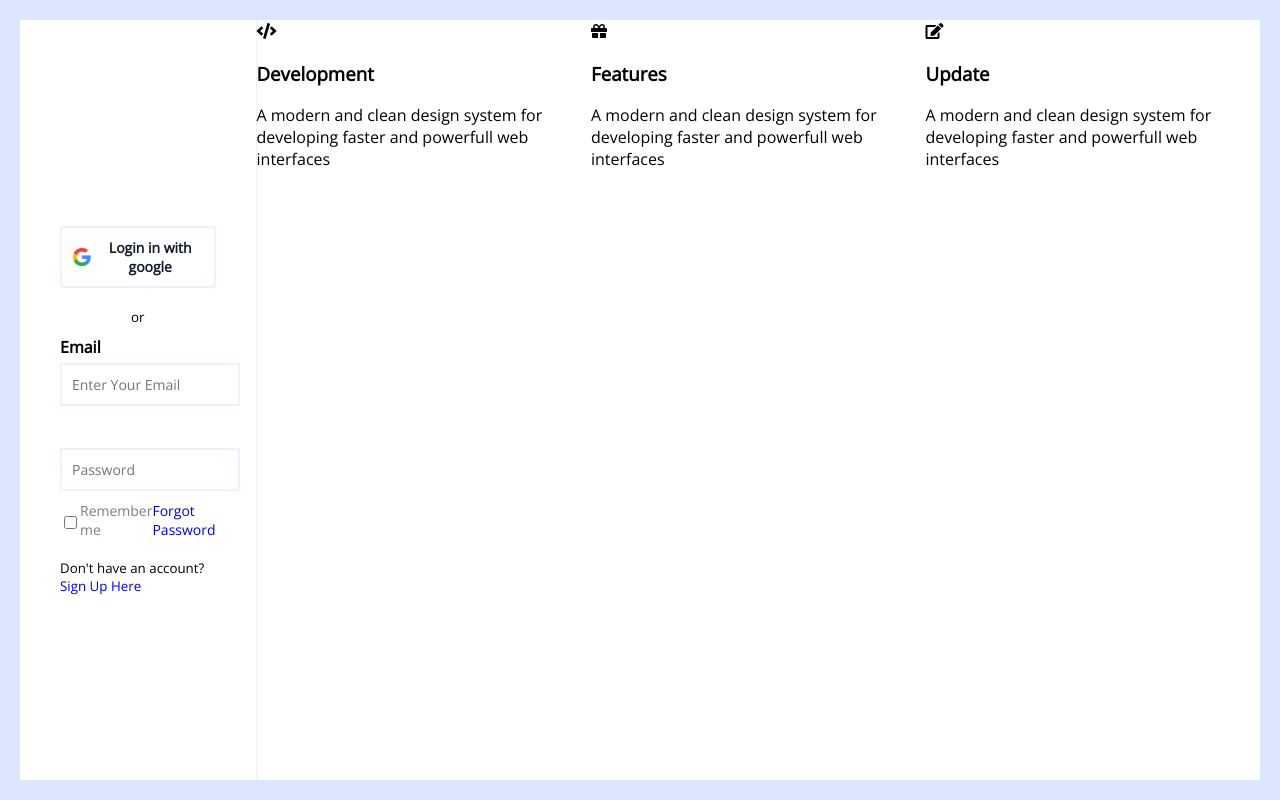
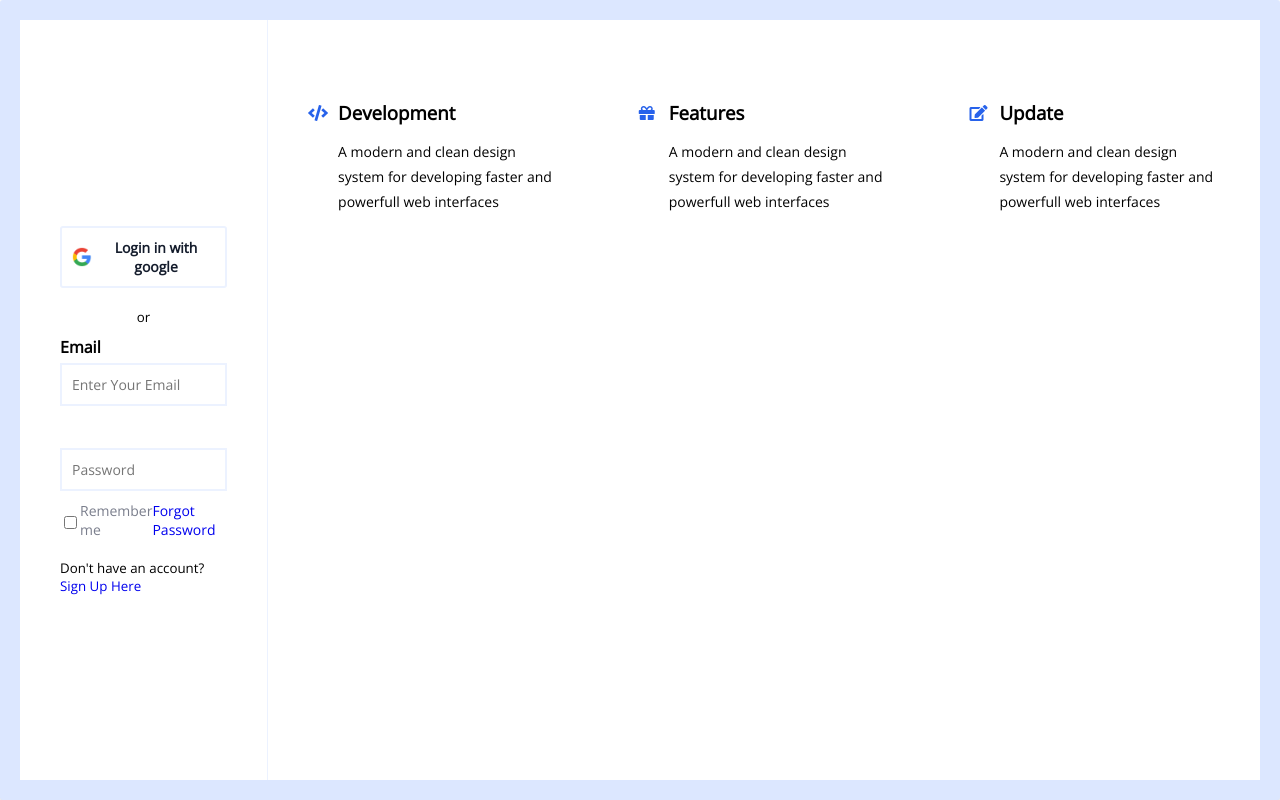
Before and after one commit to anshulabraham/UI-components-, a plain HTML site: page Login/index.html in a window 1280 px wide. Drawn offline with nearby package versions, Linux system fonts and the light colour scheme.

Commit message:
Errors recitified

```diff
--- a/Login/style.css
+++ b/Login/style.css
@@ -1,7 +1,7 @@
 @import url('https://fonts.googleapis.com/css2?family=Open+Sans&display=swap');
 
 * {
-    box-sizing: : border-box;
+    box-sizing: border-box;
 }
 
 body  {
@@ -40,7 +40,7 @@ form{
 }
 .form-control  {
     margin:  10px 0;
-    width 100%;
+    width : 100%;
 }
 
 label {
@@ -99,5 +99,33 @@ input:not([type='checkbox']){
 }
 
 .features {
+    flex: 1.5;
+    padding: 40px;
+}
+
+.feature{
+    padding-left: 30px;
+    position: relative;
+    margin:  40px 0;
+}
+
+.feature i {
+    color: #2762eb;
+    position: absolute;
+    top:5px;
+    left: 0;
+}
+
+.feature h3 {
+    margin: 0;
+}
+
+.feature p{
+    font-size: 14px;
+    line-height: 1.8;
+    margin : 5pz 0;
+}
+
+@media(max-wdith: 768px){
 
 }
```
